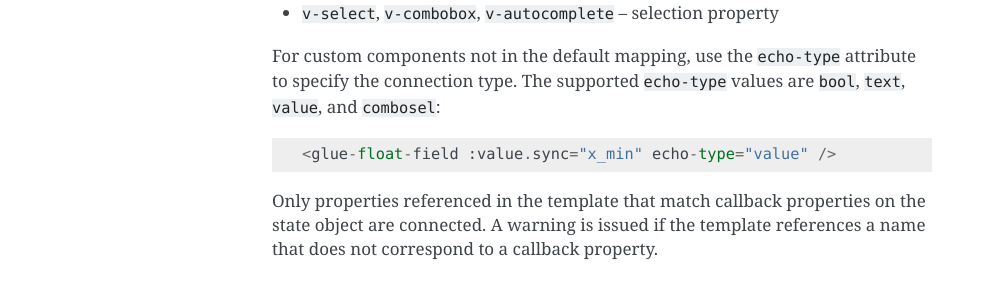
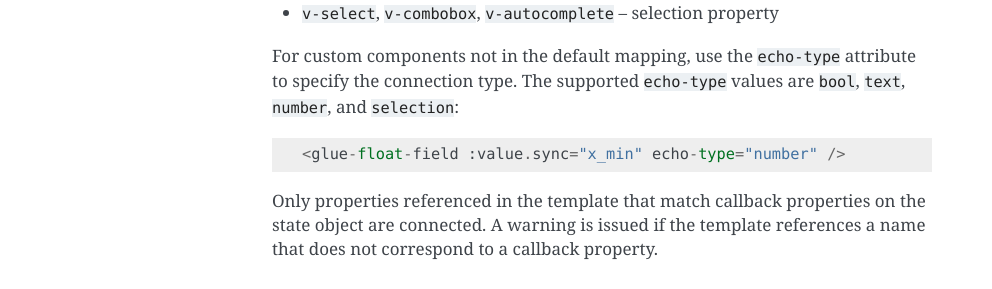
Before and after one commit to glue-viz/echo, a Sphinx documentation site: the page built from doc/vue.rst, in a window 1280 px wide. Shown: the part 1234-1523 px from the top of the page, without its empty margins (148-1140 px from the left). Built offline with Sphinx 7.4.7, drawn with Linux system fonts in a browser that asks for light colours; the version number could not be read and is left out.

Commit message:
Update docs

```diff
--- a/doc/vue.rst
+++ b/doc/vue.rst
@@ -63,9 +63,9 @@ The connection type is inferred from the Vue component tag:
 
 For custom components not in the default mapping, use the ``echo-type``
 attribute to specify the connection type. The supported ``echo-type``
-values are ``bool``, ``text``, ``value``, and ``combosel``::
+values are ``bool``, ``text``, ``number``, and ``selection``::
 
-    <glue-float-field :value.sync="x_min" echo-type="value" />
+    <glue-float-field :value.sync="x_min" echo-type="number" />
 
 Only properties referenced in the template that match callback properties
 on the state object are connected. A warning is issued if the template
```
